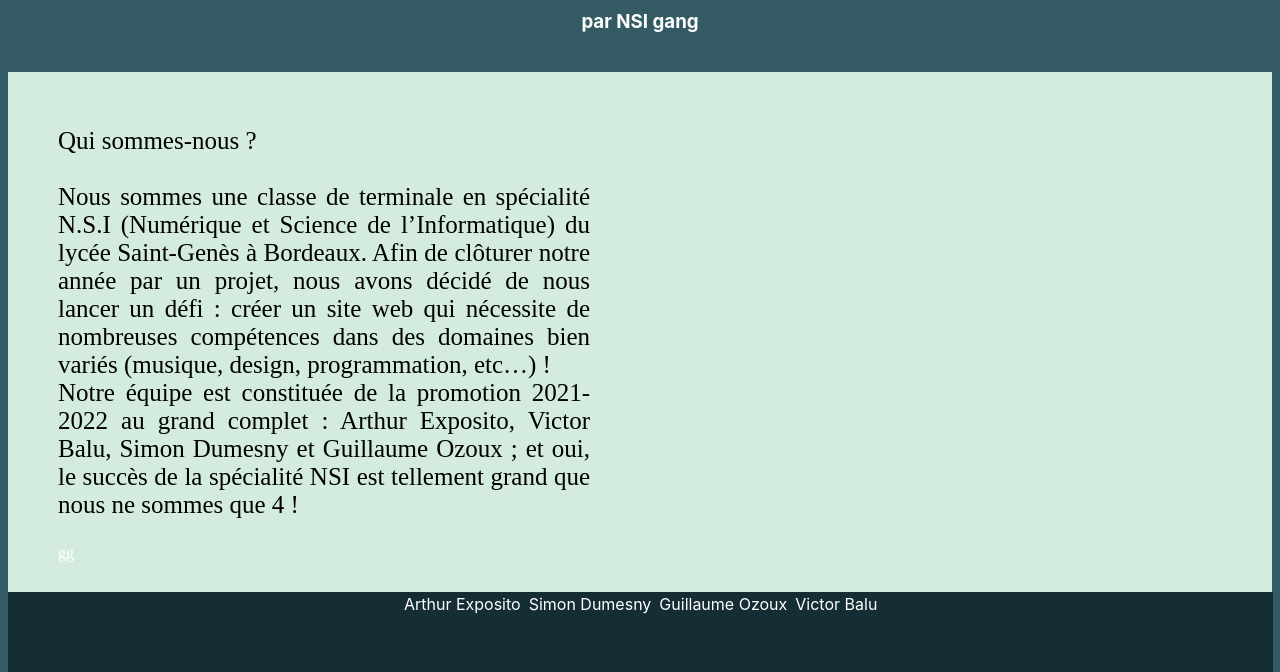
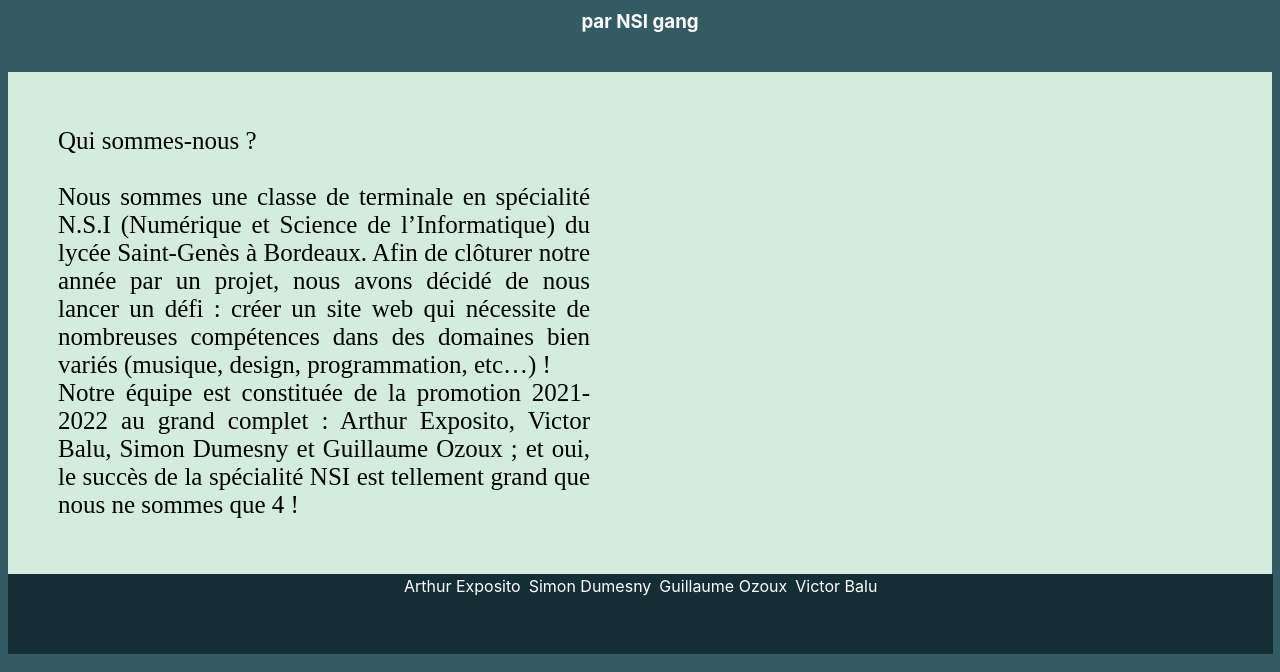
Before and after one commit to well-played-music/well-played-Music, a plain HTML site: page templates/acceuil.html in a window 1280 px wide. Shown: the part 136-808 px from the top of the page. Drawn offline with Linux system fonts and the light colour scheme; files that its build step writes are made by us from their sources; files whose address does not match are found by name.

Commit message:
enlevé un gg inutile

```diff
--- a/templates/acceuil.html
+++ b/templates/acceuil.html
@@ -35,7 +35,6 @@
             2021-2022 au grand complet : Arthur Exposito, Victor Balu, Simon Dumesny et Guillaume Ozoux ; et
             oui, le succès de la spécialité NSI est tellement grand que nous ne sommes que 4 !
           </p>
-          <label>gg</label>
         </div>
       </article>
     </main>
```
